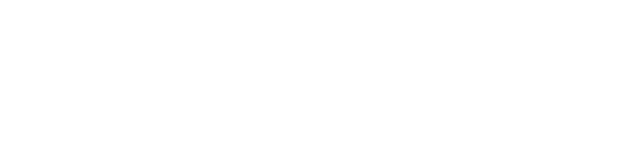
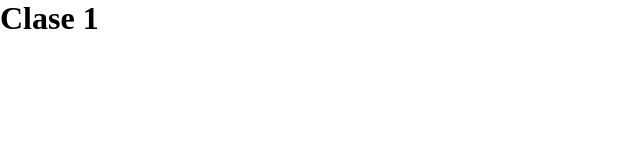
Before and after one commit to gomaroluz/git, a plain HTML site: page index.html in a window 1280 px wide. Shown: the whole page, without its empty margins (0-640 px from the left). Drawn offline with Linux system fonts and the light colour scheme.

Commit message:
prueba 3

```diff
--- a/index.html
+++ b/index.html
@@ -7,6 +7,7 @@
     <title>Clase de Git</title>
 </head>
 <body>
+    <h1>Clase 1</h1>
 
 </body>
 </html>
```
